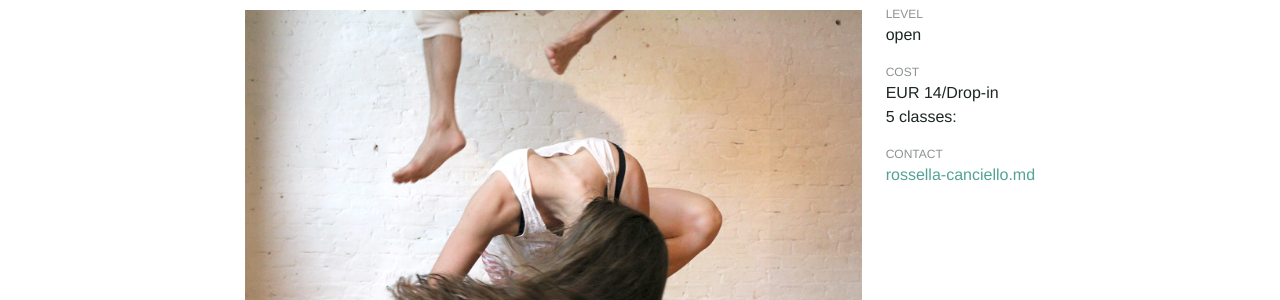
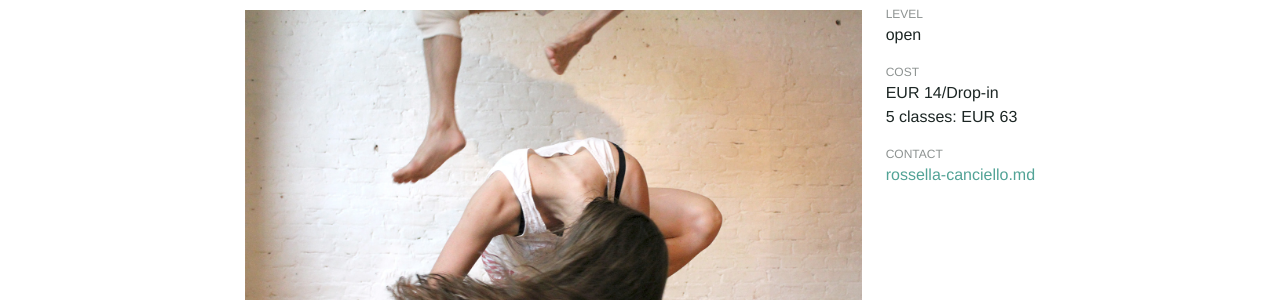
Before and after one commit to Kriesse/urbanraum, a Jekyll site: the page built from _classes/physical-theatre.md, in a window 1280 px wide. Shown: the part 362-662 px from the top of the page. Built offline with Jekyll 4.4.1, drawn with Linux system fonts in a browser that asks for light colours; nearby versions of some CDN libraries.

Commit message:
Update physical-theatre.md

```diff
--- a/_classes/physical-theatre.md
+++ b/_classes/physical-theatre.md
@@ -23,11 +23,11 @@ level_de: "offen"
 
 price_en: |
   EUR 14/Drop-in
-  5 classes:
+  5 classes: EUR 63
 
 price_de: |
   Drop-in: 14 Euro
-  5-er Karte:
+  5-er Karte: 63 Euro
 
 description_en: |
   In this Physical Theatre course we explore and experiment with the diversity of possibilities of contemporary theatre: between playfulness and depth, collective arrangement and inner experience, vitality and form, etc. Theatre, dance or performance? We propose a hybrid training where boundaries become blurred and where the body is at the centre. The training aims to reflect the reality of contemporary stages and nowadays creative processes.
```
